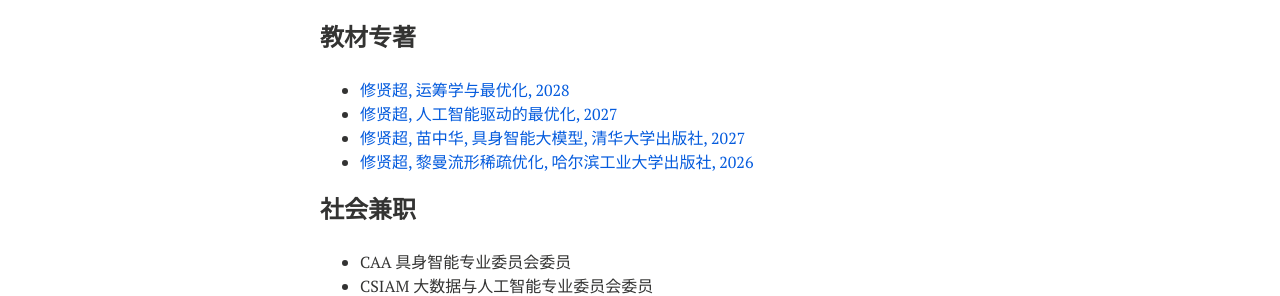
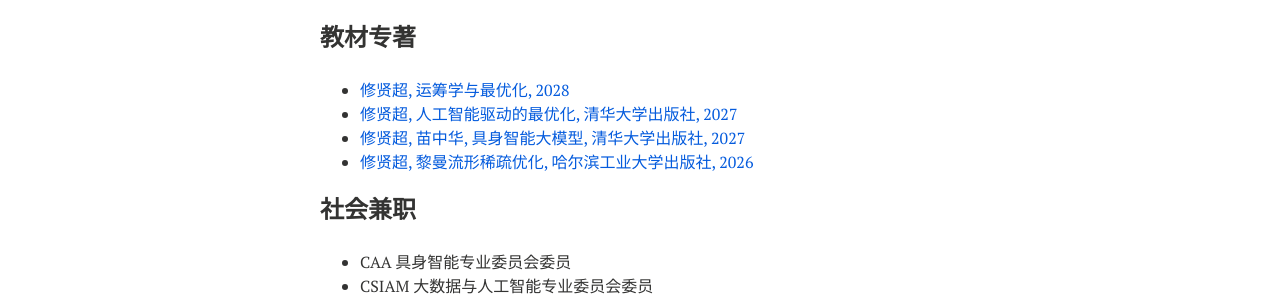
Before and after one commit to xianchaoxiu/xianchaoxiu.github.io, a Jekyll site: the page built from chinese/index.md, in a window 1280 px wide. Shown: the part 495-791 px from the top of the page. Built offline with Jekyll 4.4.1, drawn with Linux system fonts in a browser that asks for light colours; nearby versions of some CDN libraries.

Commit message:
Update index.md

```diff
--- a/chinese/index.md
+++ b/chinese/index.md
@@ -25,7 +25,7 @@ share: false
 
 ### 教材专著
 * <a href="https://xianchaoxiu.github.io/chinese/book/OROPT/" class="textlink" target="_blank"> 修贤超, 运筹学与最优化, 2028   </a> <br>
-* <a href="https://xianchaoxiu.github.io/chinese/book/AIOPT/" class="textlink" target="_blank"> 修贤超, 人工智能驱动的最优化, 2027   </a> <br>
+* <a href="https://xianchaoxiu.github.io/chinese/book/AIOPT/" class="textlink" target="_blank"> 修贤超, 人工智能驱动的最优化, 清华大学出版社, 2027   </a> <br>
 * <a href="https://xianchaoxiu.github.io/chinese/book/VLA/" class="textlink" target="_blank"> 修贤超, 苗中华, 具身智能大模型, 清华大学出版社, 2027  </a> <br>
 * <a href="https://xianchaoxiu.github.io/chinese/book/OPT/" class="textlink" target="_blank"> 修贤超, 黎曼流形稀疏优化, 哈尔滨工业大学出版社, 2026  </a> <br>
 
```
